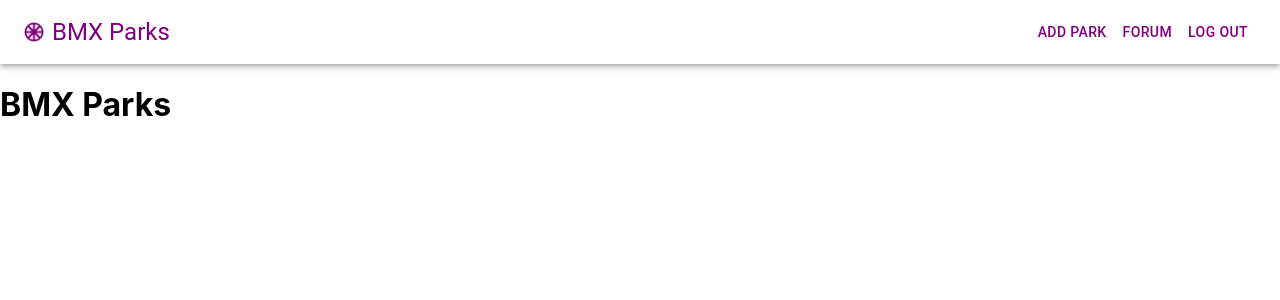
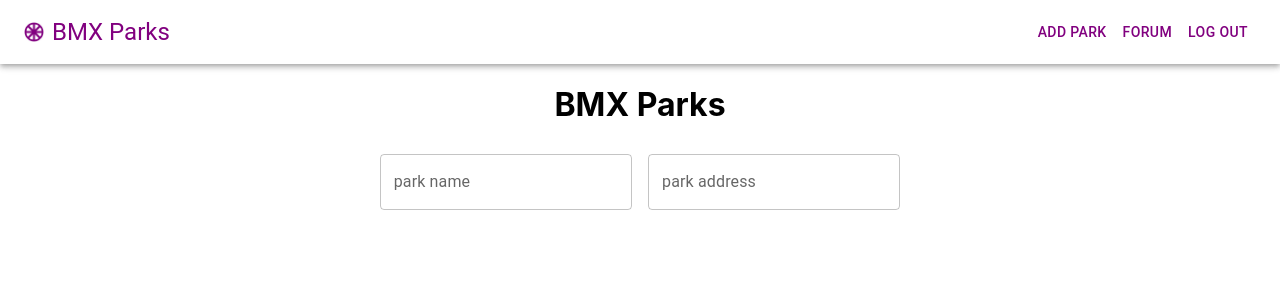
Before and after one commit to forrestmorrison/bmxparks-app, a React (Create React App) app: page / in a window 1280 px wide. Shown: the top 300 px of the page. Built offline with nearby package versions, Linux system fonts and the light colour scheme.

Commit message:
created AddPark component, added TextField

```diff
--- a/src/App.js
+++ b/src/App.js
@@ -1,10 +1,14 @@
+import AddPark from "./components/AddPark";
 import NavBar from "./components/NavBar";
 
 function App() {
   return (
     <div className="App">
       <NavBar />
-      <h1>BMX Parks</h1>
+      <main>
+        <h1>BMX Parks</h1>
+        <AddPark />
+      </main>
     </div>
   );
 }
--- /dev/null
+++ b/src/components/AddPark.jsx
@@ -0,0 +1,22 @@
+import Box from '@mui/material/Box';
+import TextField from '@mui/material/TextField';
+
+const AddPark = () => {
+  return (
+    <Box
+      component="form"
+      sx={{
+        '& .MuiTextField-root': { m: 1, width: '25ch' },
+      }}
+      noValidate
+      autoComplete="off"
+    >
+      <div>
+        <TextField id="outlined-basic" label="park name" variant="outlined" />
+        <TextField id="outlined-basic" label="park address" variant="outlined" />
+      </div>
+    </Box>
+  );
+}
+
+export default AddPark
--- a/src/index.css
+++ b/src/index.css
@@ -11,3 +11,10 @@ code {
   font-family: source-code-pro, Menlo, Monaco, Consolas, 'Courier New',
     monospace;
 }
+
+main {
+  align-items: center;
+  display: flex;
+  flex-direction: column;
+  justify-content: center;
+}
```
